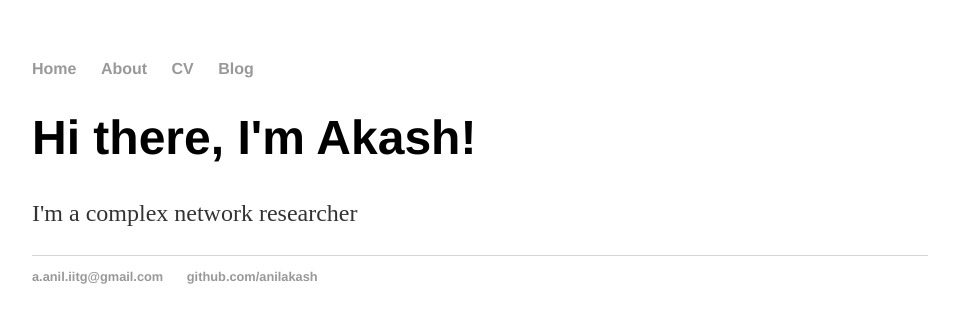
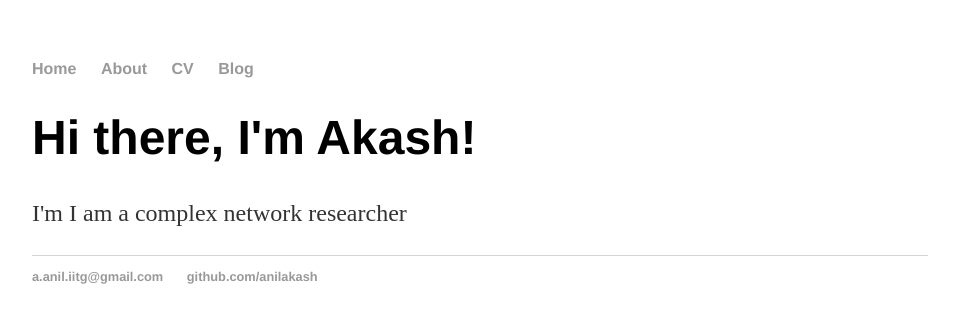
Before and after one commit to anilakash/anilakash.github.io, a Jekyll site: the page built from index.html, in a window 1280 px wide. Shown: the top 323 px of the page, without its empty margins (160-1119 px from the left). Built offline with Jekyll 4.4.1, drawn with Linux system fonts in a browser that asks for light colours.

Commit message:
Update index.html

```diff
--- a/index.html
+++ b/index.html
@@ -1,29 +1,8 @@
-<!DOCTYPE html>
-<html>
-	<head>
-		<title>Akash Anil</title>
-		<link rel="stylesheet" type="text/css" href="/css/main.css">
-	</head>
-	<body>
-		<nav>
-    		<ul>
-        		<li><a href="/">Home</a></li>
-	        	<li><a href="/about">About</a></li>
-        		<li><a href="/cv">CV</a></li>
-        		<li><a href="/blog">Blog</a></li>
-    		</ul>
-		</nav>
-		<div class="container">
-    		<div class="blurb">
-        		<h1>Hi there, I'm Akash!</h1>
-				<p>I'm a complex network researcher</p>
-    		</div><!-- /.blurb -->
-		</div><!-- /.container -->
-		<footer>
-    		<ul>
-        		<li><a href="a.anil.iitg@gmail.com">a.anil.iitg@gmail.com</a></li>
-        		<li><a href="https://github.com/anilakash">github.com/anilakash</a></li>
-			</ul>
-		</footer>
-	</body>
-</html>
+---
+layout: default
+title: Akash Anil, Complex Network Researcher
+---
+<div class="blurb">
+	<h1>Hi there, I'm Akash!</h1>
+	<p>I'm I am a complex network researcher</p>
+</div><!-- /.blurb -->
```
